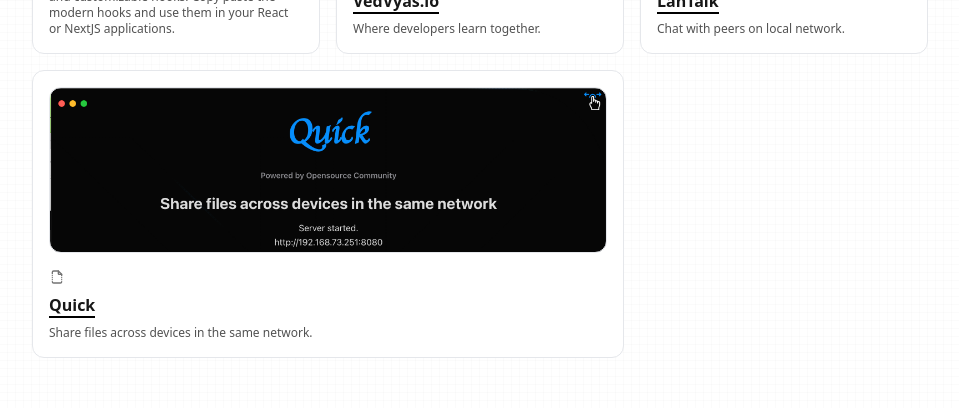
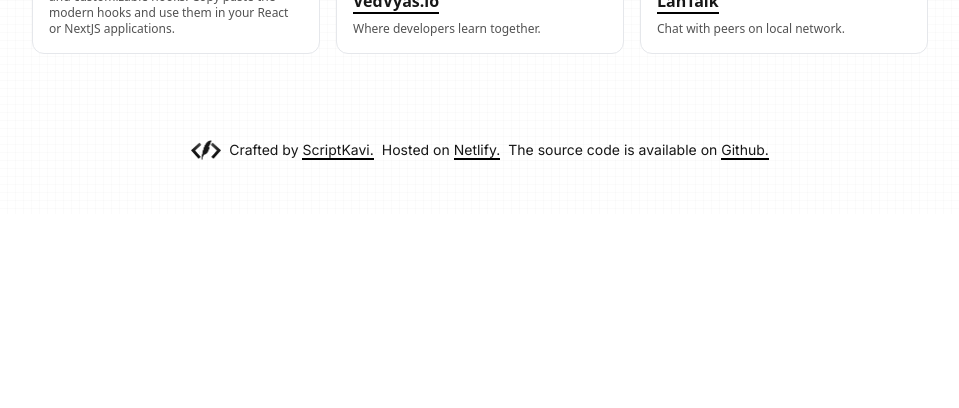
Before and after one commit to scriptkavi/scriptkavi, a Next.js app: page / in a window 1280 px wide. Shown: the part 704-1112 px from the top of the page, without its empty margins (160-1119 px from the left). After the commit the page ends 918 px from the top, so only its background shows below. Built offline with nearby package versions, Linux system fonts and the light colour scheme.

Commit message:
Update products-section.tsx

```diff
--- a/src/components/products-section.tsx
+++ b/src/components/products-section.tsx
@@ -74,11 +74,4 @@
     icon: <IconFileBroken className="h-4 w-4 text-neutral-500" />,
     url: "https://github.com/scriptkavi/lantalk",
   },
-  {
-    title: "Quick",
-    description: "Share files across devices in the same network.",
-    header: <Skeleton className="bg-[url('/quick.png')]" />,
-    icon: <IconFileBroken className="h-4 w-4 text-neutral-500" />,
-    url: "https://github.com/scriptkavi/quick",
-  },
 ];
```
